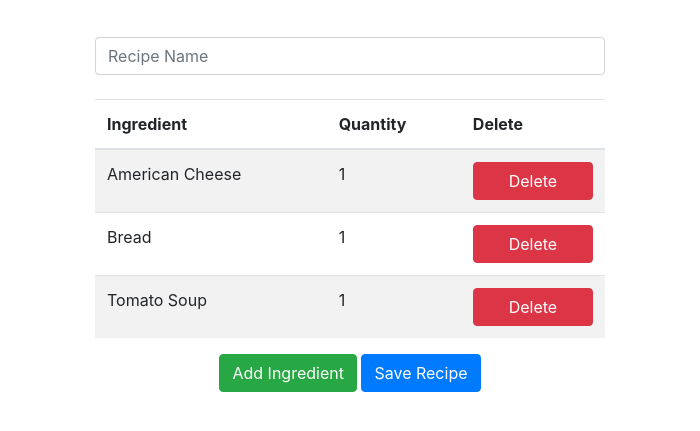
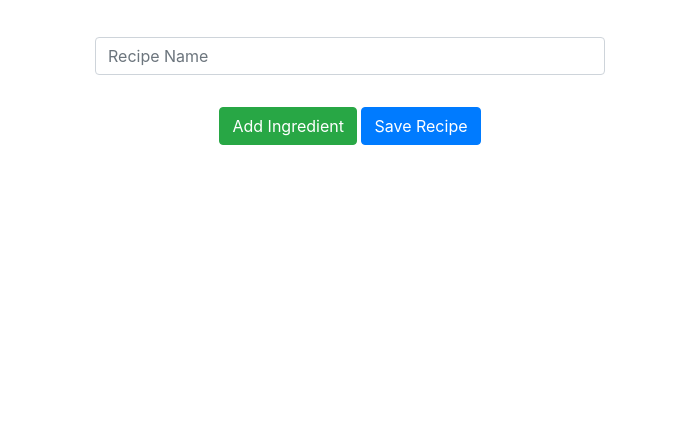
Before and after one commit to MatthewGallant/Meal-Planner, an Electron app: page src/new-recipe.html in a window 700 px wide. Shown: the part 107-538 px from the top of the page. Drawn offline with nearby package versions, Linux system fonts and the light colour scheme.

Commit message:
Added Save Protections to Add Recipe

```diff
--- a/src/new-recipe.html
+++ b/src/new-recipe.html
@@ -26,32 +26,7 @@
       <br />
 
       <div id="tableDiv">
-        <table class="table table-striped" id="ingredientsTable">
-            <thead>
-              <tr>
-                <th scope="col">Ingredient</th>
-                <th scope="col">Quantity</th>
-                <th scope="col">Delete</th>
-              </tr>
-            </thead>
-            <tbody>
-              <tr>
-                <td>American Cheese</td>
-                <td>1</td>
-                <td><button class="btn btn-danger btn-block">Delete</button></td>
-              </tr>
-              <tr>
-                <td>Bread</td>
-                <td>1</td>
-                <td><button class="btn btn-danger btn-block">Delete</button></td>
-              </tr>
-              <tr>
-                <td>Tomato Soup</td>
-                <td>1</td>
-                <td><button class="btn btn-danger btn-block">Delete</button></td>
-              </tr>
-            </tbody>
-          </table>
+        <h2 id="ingredientsTable"></h2>
       </div>
 
         <div align="center">
@@ -59,6 +34,8 @@
             <button class="btn btn-primary" id="save-recipe">Save Recipe</button>
         </div>
     </div>
+
+    <br />
 
     <!-- Optional JavaScript -->
     <!-- jQuery first, then Popper.js, then Bootstrap JS -->
--- a/src/new-recipe.js
+++ b/src/new-recipe.js
@@ -1,5 +1,6 @@
 const electron = require('electron')
 const prompt = require('electron-prompt');
+const { dialog } = require('electron').remote
 
 // Get jQuery
 var script = document.createElement('script');
@@ -12,6 +13,7 @@ var ingredients = [];
 
 // Collect Buttons
 const addIngredientsBtn = document.getElementById('add-ingredient')
+const saveRecipeBtn = document.getElementById('save-recipe')
 
 // Button Responses
 addIngredientsBtn.addEventListener('click', function (event) {
@@ -42,6 +44,21 @@ addIngredientsBtn.addEventListener('click', function (event) {
         }
     })
     .catch(console.error);
+})
+
+saveRecipeBtn.addEventListener('click', function (event) {
+
+    // Check For Valid Input
+    var recipeName = document.getElementById("recipe-name").value;
+
+    if (recipeName !== "") {
+        // Save The Recipe
+
+    } else {
+        // Show An Error
+        dialog.showErrorBox('Name Error', 'Please Enter a Recipe Name to Continue.')
+    }
+
 })
 
 // Function to Update List of Ingredients
```
